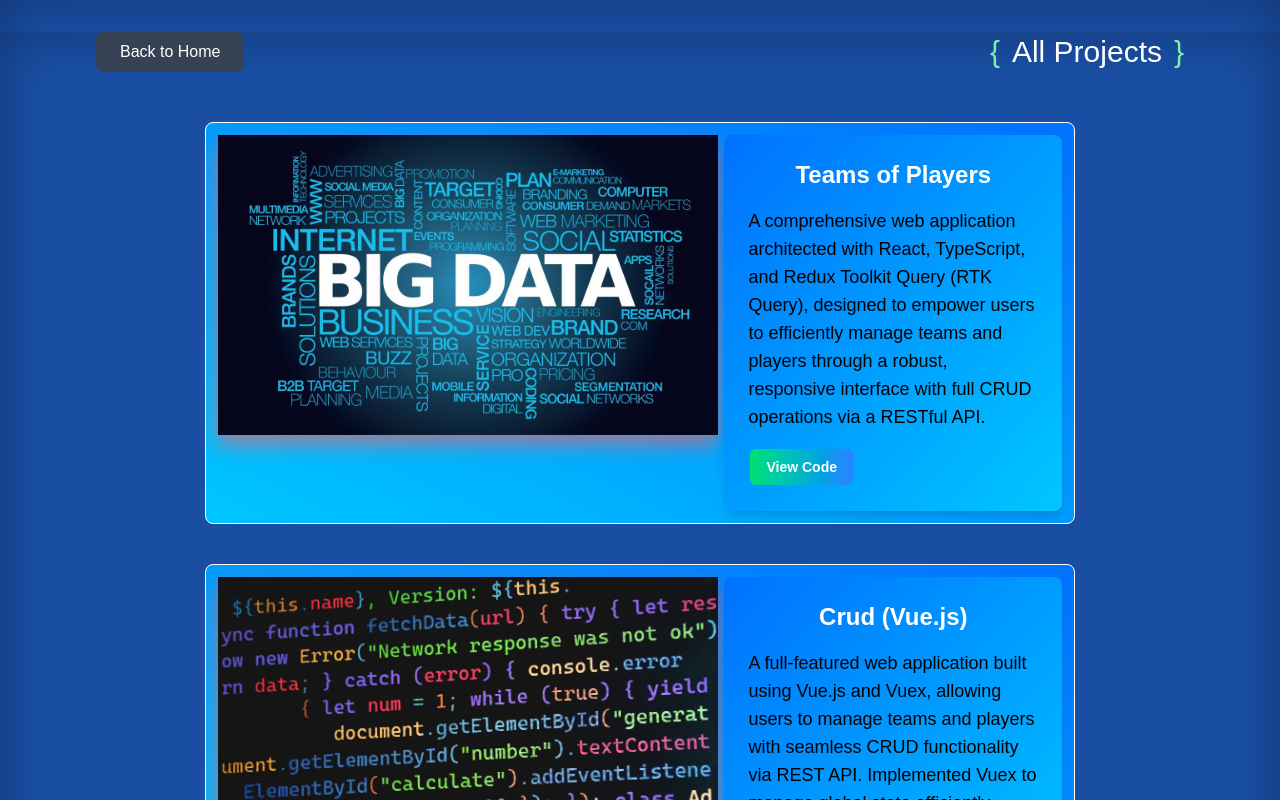
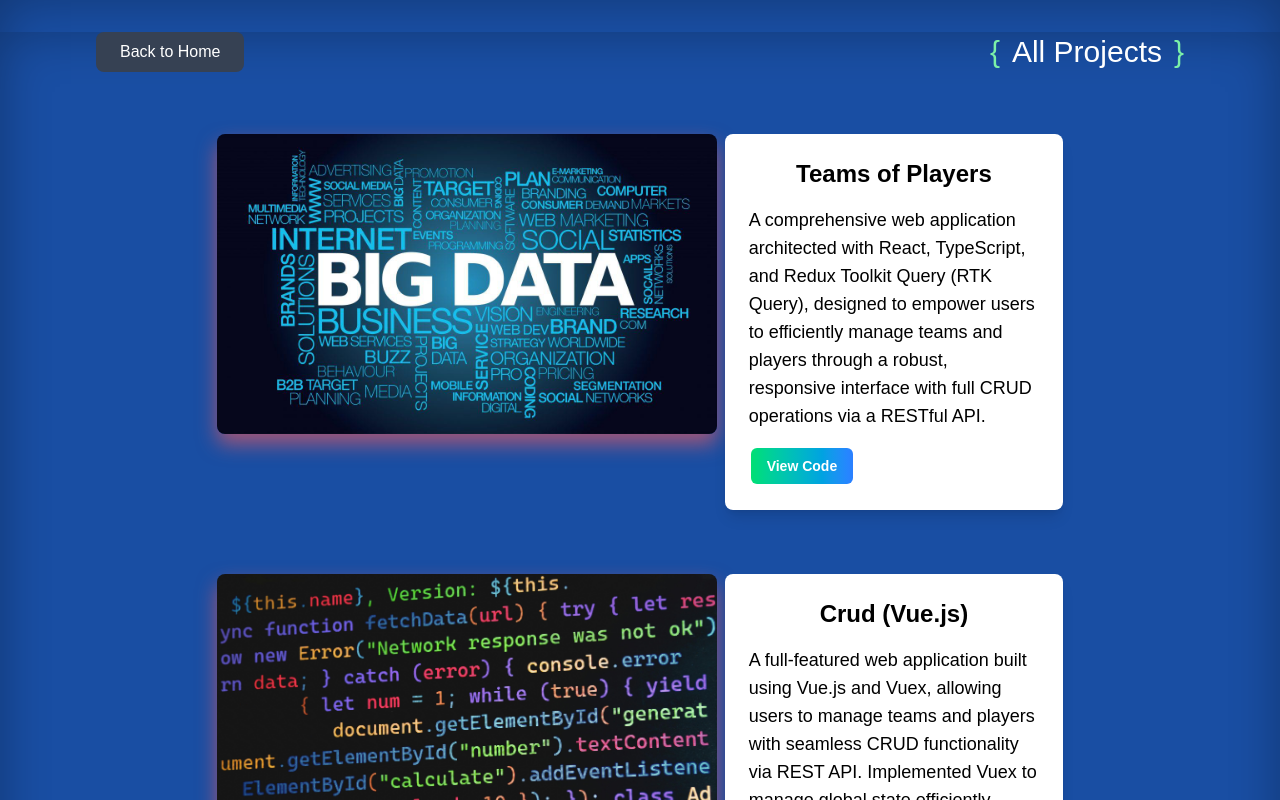
Before and after one commit to ArturBaghdanyan/my-portfolio, a React (Vite) app: page /projects in a window 1280 px wide. Shown: the top 800 px of the page. Built offline with nearby package versions, Linux system fonts and the light colour scheme.

Commit message:
changed styles

```diff
--- a/src/components/Projects/projectItem.tsx
+++ b/src/components/Projects/projectItem.tsx
@@ -8,24 +8,23 @@ interface ProjectProps {
 export const ProjectItem: React.FC<ProjectProps> = ({ data }) => {
   return (
     <div
-      className="w-4/5 h-auto flex flex-col justify-between mx-auto gap-y-4 p-3 mt-10 sm:text-lg xl:flex-row border border-white rounded-lg
-            bg-[linear-gradient(to_top_right,#00c6ff,#0072ff)]"
+      className="w-4/5 h-auto flex flex-col justify-between mx-auto gap-y-4 p-3 mt-10 sm:text-lg xl:flex-row"
     >
       <div
         className="object-cover w-full h-full xl:mx-0 sm:mx-auto rounded transition-transform duration-[1500ms] group-hover:scale-105
-             shadow-[0_10px_20px_rgba(255,92,92,0.6)] sm:w-4/5 xl:w-[500px]"
+             shadow-[0_10px_20px_rgba(255,92,92,0.6)] sm:w-4/5 xl:w-[500px] rounded-lg"
       >
         <img
           src={data.image}
           alt="image"
-          className="object-cover w-full h-full"
+          className="object-cover w-full h-full rounded-lg"
         />
       </div>
 
       <div
-        className={`w-full sm:w-4/5 xl:w-2/5 mx-auto xl:mx-0 p-4 md:p-6 rounded-lg shadow-lg text-black  bg-[linear-gradient(to_top_left,#00c6ff,#0072ff)]`}
+        className={`w-full sm:w-4/5 xl:w-2/5 mx-auto xl:mx-0 p-4 md:p-6 rounded-lg shadow-lg text-black bg-white`}
       >
-        <h2 className="text-2xl font-bold mb-4 text-center text-white">
+        <h2 className="text-2xl font-bold mb-4 text-center text-black">
           {data.title}
         </h2>
         <p className="text-black mb-4">{data.description}</p>
```
